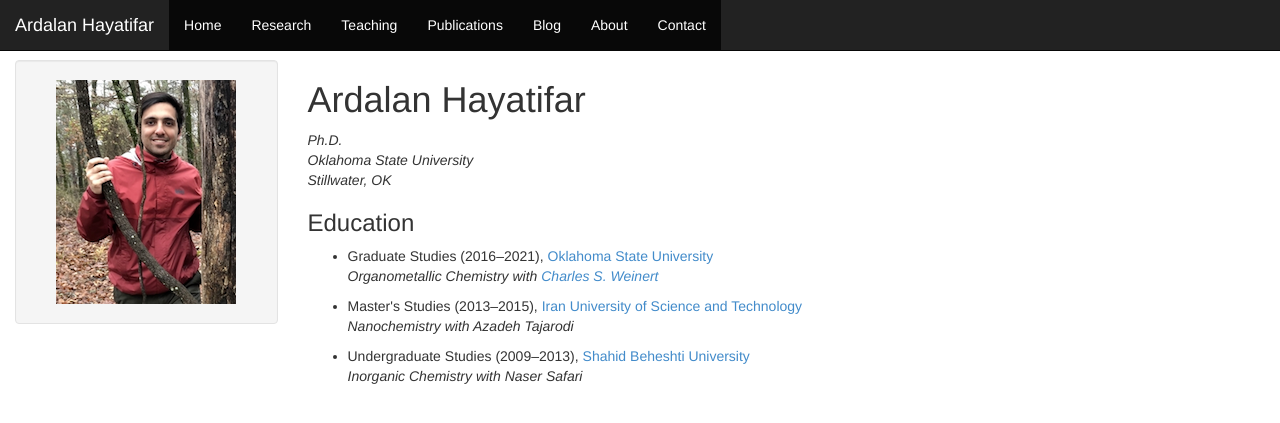
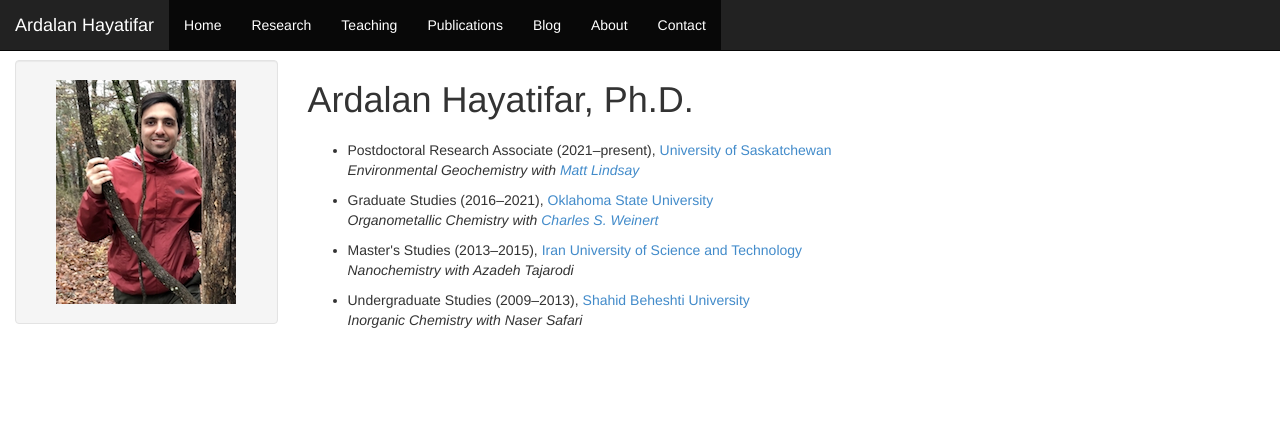
Before and after one commit to Ardalanhayatifar/ardalanhayatifar.github.io, a Jekyll site: the page index.html, which Jekyll copies as it is, in a window 1280 px wide. Shown: the top 423 px of the page. Built offline with Jekyll 4.4.1, drawn with Linux system fonts in a browser that asks for light colours; comment, search, counter and statistics services are not loaded.

Commit message:
added post-doc

```diff
--- a/index.html
+++ b/index.html
@@ -85,16 +85,19 @@
 
         </div>
         <div class="col-md-9">
-            <h1 id="ardalan-hayatifar">Ardalan Hayatifar</h1>
+            <h1 id="ardalan-hayatifar">Ardalan Hayatifar, Ph.D.</h1>
 
-<p><em>Ph.D.</em><br>
-<em>Oklahoma State University </em><br>
-<em>Stillwater, OK</em><br></p>
 
-<h3 id="employment-and-education">Education</h3>
+
+<h3 id="employment-and-education"></h3>
+
 
 
 <ul>
+<li>
+<p>Postdoctoral Research Associate (2021–present), <a href="https://chemistry.okstate.edu/">University of Saskatchewan</a>
+<br><em>Environmental Geochemistry with <a href="http://www.mbjlindsay.ca">Matt Lindsay</a></em></p>
+</li>
 <li>
 <p>Graduate Studies (2016–2021), <a href="https://chemistry.okstate.edu/">Oklahoma State University</a>
 <br><em>Organometallic Chemistry with <a href="http://weinertlab.okstate.edu/">Charles S. Weinert</a></em></p>
```
